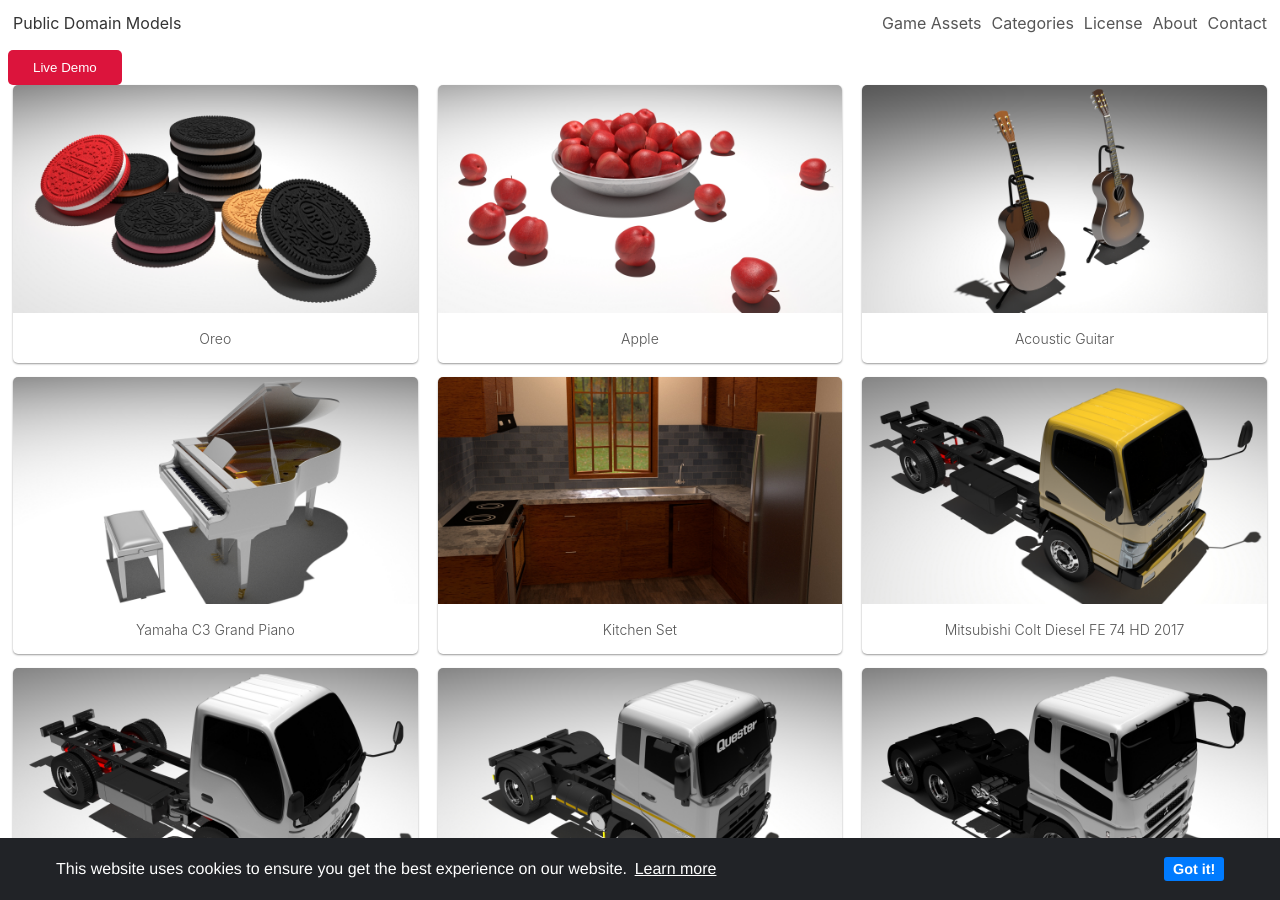
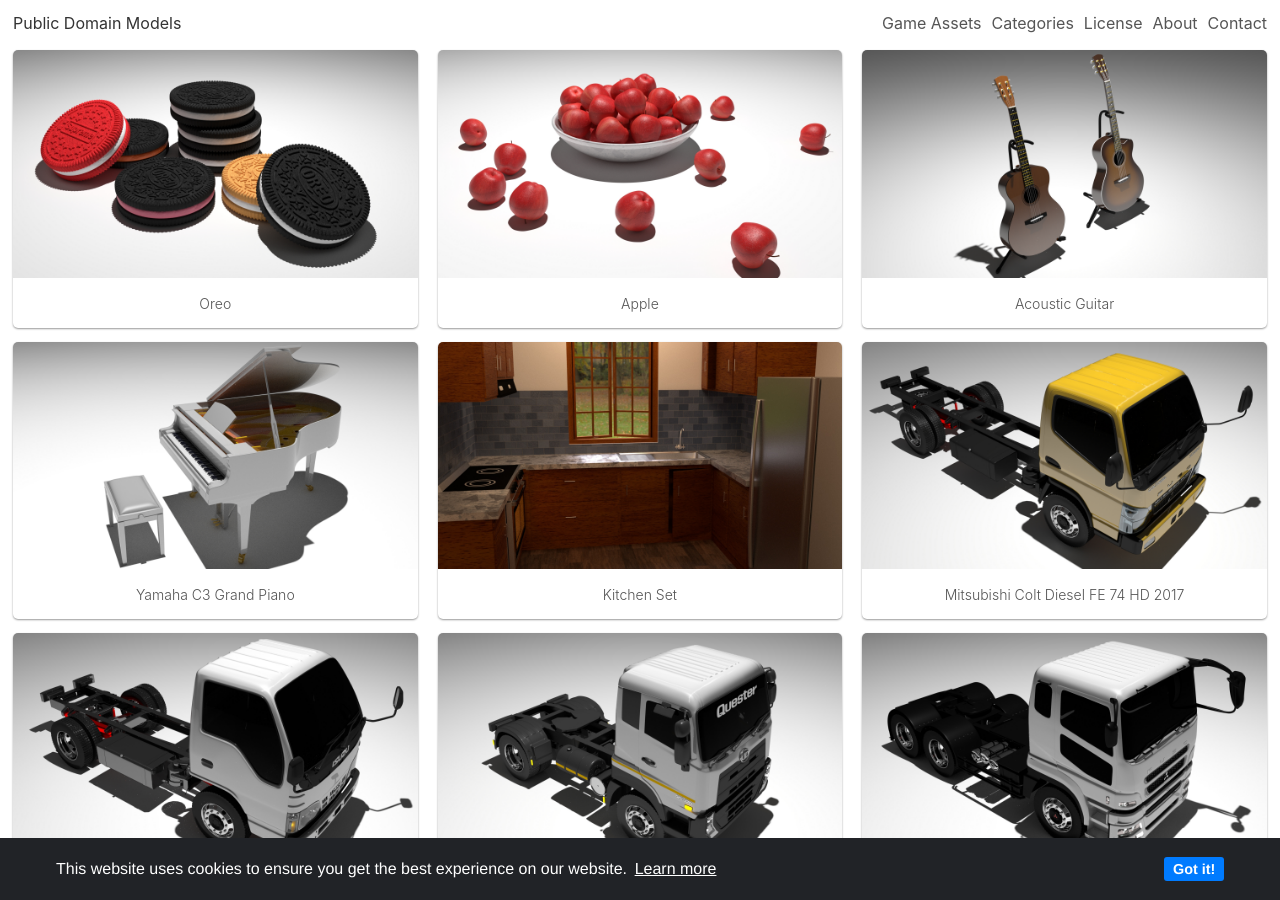
Before and after one commit to mohamadrido/project, a Jekyll site: the page built from index.html, in a window 1280 px wide and 900 px high. Built offline with Jekyll 4.4.1, drawn with Linux system fonts in a browser that asks for light colours; nearby versions of some CDN libraries; the list of posts is cut into pages by our own code.

Commit message:
Update default.html

```diff
--- a/_layouts/default.html
+++ b/_layouts/default.html
@@ -36,7 +36,7 @@
   </div>
 </header>
 <p></p>
-<button style="  border: none; outline: 0; display: inline-block; padding: 10px 25px; color: #fff; background-color: #dc143c; text-align: center; cursor: pointer; border-radius: 5px;"><a style="text-decoration: none; color: #fff;" href="htps://publicdomainmodels.com">Live Demo</a></button>
+
 {{ content }}
 
 <footer style="text-align: center; padding: 16px;">
```
